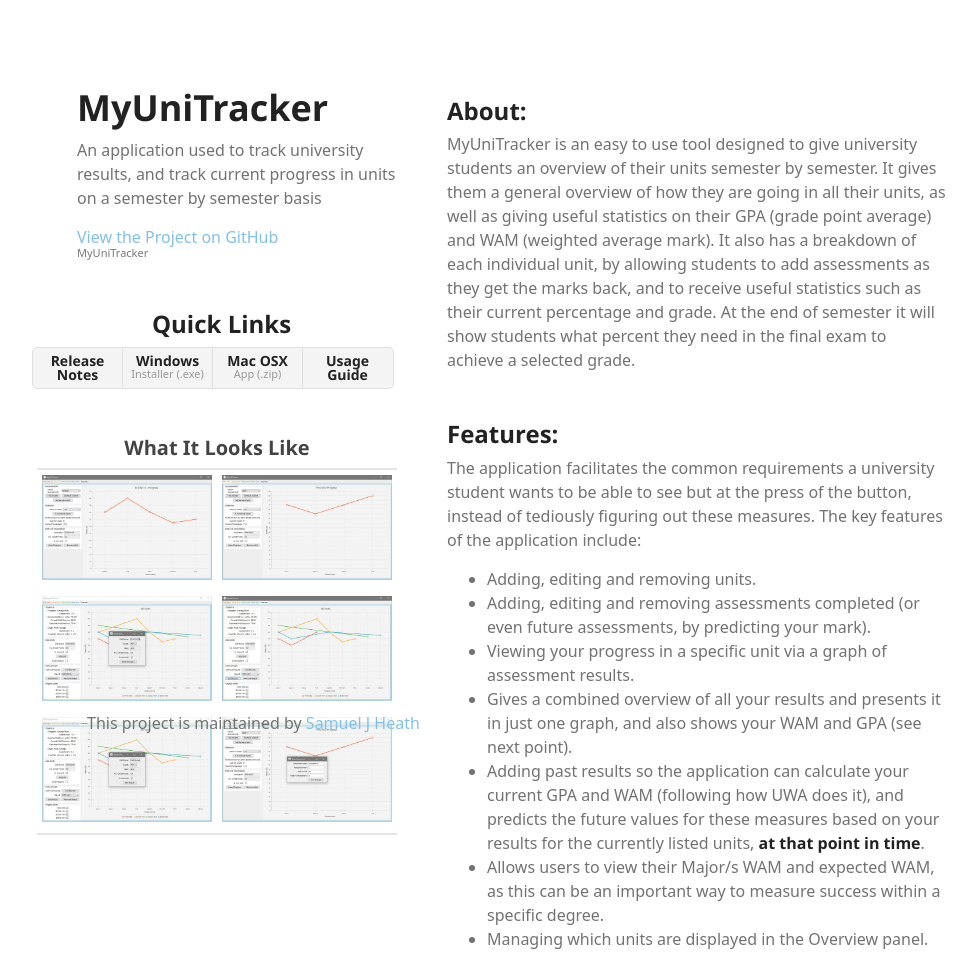
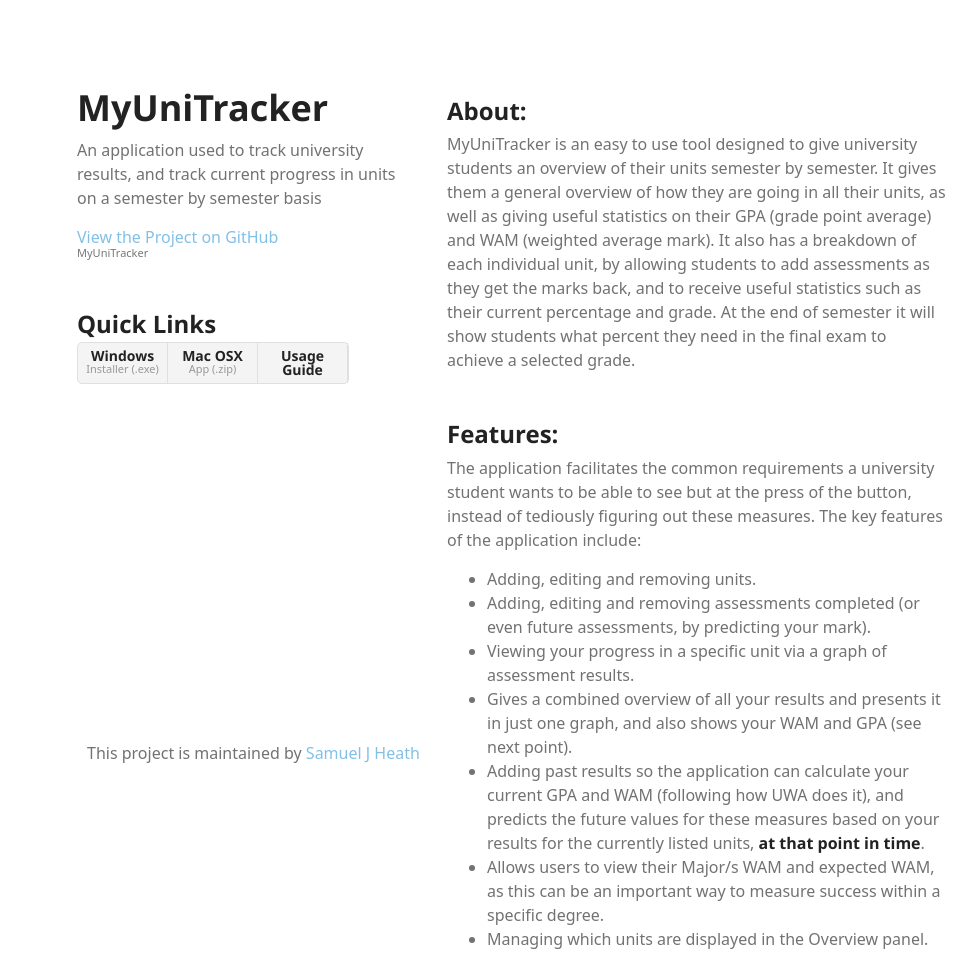
Before and after one commit to Daedalos97/MyUniTracker, a plain HTML site: page index.html in a window 1280 px wide. Shown: the top 954 px of the page, without its empty margins (123-1099 px from the left). Drawn offline with Linux system fonts and the light colour scheme; a web font is replaced by a local one.

Commit message:
changes to styling

```diff
--- a/index.html
+++ b/index.html
@@ -22,36 +22,13 @@
         <p>An application used to track university results, and track current progress in units on a semester by semester basis</p>
         <p class="view"><a href="https://github.com/Daedalos97/MyUniTracker">View the Project on GitHub <small>MyUniTracker</small></a></p>
         <br>
-        <h2 style="margin-left: 75px; margin-bottom: 10px;">Quick Links</h2>
+        <h2>Quick Links</h2>
         <ul>
-            <li><a href="https://github.com/Daedalos97/MyUniTracker/releases/tag/v1.0.0"><strong>Release Notes</strong></a></li>
             <li><a href="https://github.com/Daedalos97/MyUniTracker/releases/download/v1.0.1/MyUniTracker_Windows.exe" target="_blank"><strong>Windows</strong> Installer (.exe)</a></li>
             <li><a href="https://github.com/Daedalos97/MyUniTracker/releases/download/v1.0.1/MyUniTracker_MacOSX.zip" target="_blank"><strong>Mac OSX</strong> App (.zip)</a></li>
             <li><a href="https://github.com/Daedalos97/MyUniTracker/releases/tag/v1.0.1/Guide.pdf"><strong>Usage</strong><strong>Guide</strong></a></li>
         </ul>
         <br>
-
-        <table>
-            <thead>
-            </thead>
-            <tbody>
-                <tr>
-                    <th colspan="2">What It Looks Like</th>
-                </tr>
-                <tr>
-                    <td><a href="https://raw.githubusercontent.com/Daedalos97/MyUniTracker/gh-pages/images/UnitPanel00.JPG"><img src="https://raw.githubusercontent.com/Daedalos97/MyUniTracker/gh-pages/images/UnitPanel00.JPG" alt="Adding past results"/></a></td>
-                    <td><a href="https://raw.githubusercontent.com/Daedalos97/MyUniTracker/gh-pages/images/UnitPanel01.JPG"><img src="https://raw.githubusercontent.com/Daedalos97/MyUniTracker/gh-pages/images/UnitPanel01.JPG" alt="Unit Summary for this unit"/></a></td>
-                </tr>
-                <tr>
-                    <td><a href="https://raw.githubusercontent.com/Daedalos97/MyUniTracker/gh-pages/images/EditPanel01.JPG"><img src="https://raw.githubusercontent.com/Daedalos97/MyUniTracker/gh-pages/images/EditPanel01.JPG" alt="Adding an assessment"/></a></td>
-                    <td><a href="https://raw.githubusercontent.com/Daedalos97/MyUniTracker/gh-pages/images/Overview.JPG"><img src="https://raw.githubusercontent.com/Daedalos97/MyUniTracker/gh-pages/images/Overview.JPG" alt="Summary of all units"/></a></td>
-                </tr>
-                <tr>
-                    <td><a href="https://raw.githubusercontent.com/Daedalos97/MyUniTracker/gh-pages/images/AddResult00.JPG"><img src="https://raw.githubusercontent.com/Daedalos97/MyUniTracker/gh-pages/images/AddResult00.JPG" alt="Adding past result"/></a></td>
-                    <td><a href="https://raw.githubusercontent.com/Daedalos97/MyUniTracker/gh-pages/images/EditPanel00.JPG"><img src="https://raw.githubusercontent.com/Daedalos97/MyUniTracker/gh-pages/images/EditPanel00.JPG" alt="Editing past result"/></a></td>
-                </tr>
-            </tbody>
-        </table>
 
       </header>
       <section>
@@ -88,6 +65,28 @@
     I recommend the <a href="http://www.oracle.com/technetwork/java/javase/downloads/jdk8-downloads-2133151.html">Java Development Kit</a>.
 </p>
 
+<table>
+            <thead>
+            </thead>
+            <tbody>
+                <tr>
+                    <th colspan="2">What It Looks Like</th>
+                </tr>
+                <tr>
+                    <td><a href="https://raw.githubusercontent.com/Daedalos97/MyUniTracker/gh-pages/images/UnitPanel00.JPG"><img src="https://raw.githubusercontent.com/Daedalos97/MyUniTracker/gh-pages/images/UnitPanel00.JPG" alt="Adding past results"/></a></td>
+                    <td><a href="https://raw.githubusercontent.com/Daedalos97/MyUniTracker/gh-pages/images/UnitPanel01.JPG"><img src="https://raw.githubusercontent.com/Daedalos97/MyUniTracker/gh-pages/images/UnitPanel01.JPG" alt="Unit Summary for this unit"/></a></td>
+                </tr>
+                <tr>
+                    <td><a href="https://raw.githubusercontent.com/Daedalos97/MyUniTracker/gh-pages/images/EditPanel01.JPG"><img src="https://raw.githubusercontent.com/Daedalos97/MyUniTracker/gh-pages/images/EditPanel01.JPG" alt="Adding an assessment"/></a></td>
+                    <td><a href="https://raw.githubusercontent.com/Daedalos97/MyUniTracker/gh-pages/images/Overview.JPG"><img src="https://raw.githubusercontent.com/Daedalos97/MyUniTracker/gh-pages/images/Overview.JPG" alt="Summary of all units"/></a></td>
+                </tr>
+                <tr>
+                    <td><a href="https://raw.githubusercontent.com/Daedalos97/MyUniTracker/gh-pages/images/AddResult00.JPG"><img src="https://raw.githubusercontent.com/Daedalos97/MyUniTracker/gh-pages/images/AddResult00.JPG" alt="Adding past result"/></a></td>
+                    <td><a href="https://raw.githubusercontent.com/Daedalos97/MyUniTracker/gh-pages/images/EditPanel00.JPG"><img src="https://raw.githubusercontent.com/Daedalos97/MyUniTracker/gh-pages/images/EditPanel00.JPG" alt="Editing past result"/></a></td>
+                </tr>
+            </tbody>
+        </table>
+
 <!--<h3>
 <a id="authors-and-contributors" class="anchor" href="#authors-and-contributors" aria-hidden="true"><span aria-hidden="true" class="octicon octicon-link"></span></a>Authors and Contributors</h3>
 
@@ -98,8 +97,8 @@
 
 <p>Having trouble with Pages? Check out our <a href="https://help.github.com/pages">documentation</a> or <a href="https://github.com/contact">contact support</a> and we’ll help you sort it out.</p>
     -->  </section>
-      <footer>
-        <p>This project is maintained by <a href="https://github.com/Daedalos97">Samuel J Heath</a></p>
+      <footer style="margin-top:10px">
+          <p>This project is maintained by <a href="https://github.com/Daedalos97">Samuel J Heath</a></p>
       </footer>
     </div>
     <script src="javascripts/scale.fix.js"></script>
--- a/stylesheets/styles.css
+++ b/stylesheets/styles.css
@@ -159,7 +159,7 @@ pre {
 
 table {
   width: 360px;
-  margin-left: -40px;
+  margin-left: 0px;
   border-collapse:collapse;
   border-bottom: 2px solid #e5e5e5;
   padding-bottom: 10px;
@@ -201,11 +201,11 @@ header ul {
   list-style:none;
   height:40px;
   padding:0;
-  margin-left: -45px;
+  margin-left: 0px;
   background: #f4f4f4;
   border-radius:5px;
   border:1px solid #e0e0e0;
-  width:360px;
+  width:270px;
 }
 
 header li {
@@ -278,7 +278,7 @@ footer {
   width:360px;
   float:left;
   position:fixed;
-  bottom:50px;
+  bottom:20px;
   -webkit-font-smoothing:subpixel-antialiased;
 }
 
```
